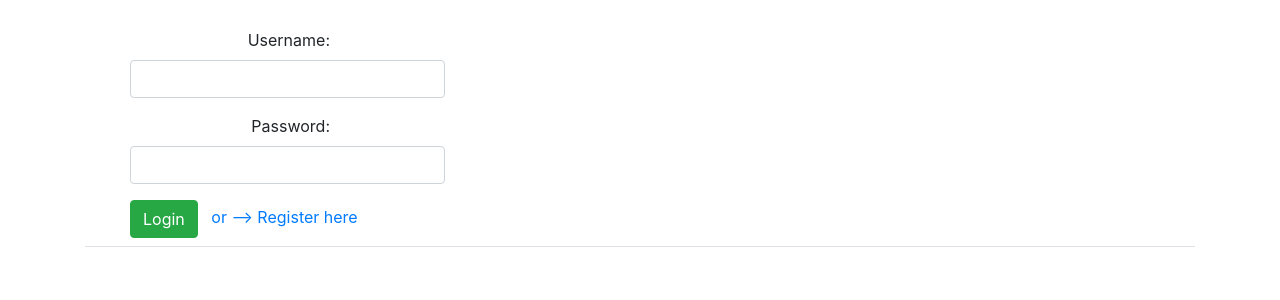
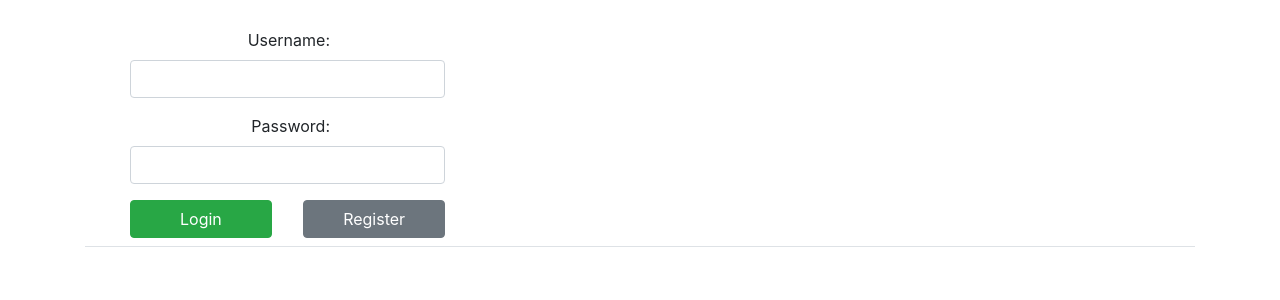
Before and after one commit to teemu-mjr/board-game, a Django app: template users/templates/registration/login.html in a window 1280 px wide. Shown: the part 276-576 px from the top of the page. Run offline with Django 3.2, Linux system fonts and the light colour scheme; the template is opened without the code that fills it, so the values that code supplies are empty; some libraries are stand-ins or nearby versions.

Commit message:
adds register button and error styling to login.html

```diff
--- a/users/templates/registration/login.html
+++ b/users/templates/registration/login.html
@@ -3,7 +3,8 @@
 {% block page_header %}
 <div class="jumbotron">
     <h1 class="display-5">Returning to this website</h1>
-        <class="lead"></p>Login here using your username and password.
+    <class="lead">
+        </p>Login here using your username and password.
 
         (Cookies must be enable in your browser)
         {% endblock page_header %}
@@ -18,8 +19,19 @@
                         <div class="panel-heading">
                         </div>
                         <div class="panel-body">
-                        {% if error_message %}
-                            <p class="bg-danger p-d ml-b">{{ error_message }}</p>
+                            {% if form.errors %}
+                            {% for field in form %}
+                            {% for error in field.errors %}
+                            <div class="alert alert-danger">
+                                <strong>{{ error|escape }}</strong>
+                            </div>
+                            {% endfor %}
+                            {% endfor %}
+                            {% for error in form.non_field_errors %}
+                            <div class="alert alert-danger">
+                                <strong>{{ error|escape }}</strong>
+                            </div>
+                            {% endfor %}
                             {% endif %}
                             <div class="form-group clearfix">
                                 <label for="username" class="col-md-4 control-label text-right">Username:</label>
@@ -33,12 +45,13 @@
                                     <input name="password" type="password" class="form-control" />
                                 </div>
                             </div>
-                        <div class="col-md-6 col-md-offset-4">
-                            <input name="login" type="submit" value="Login" class="btn btn-success" /> &nbsp;
-                            <a href="{% url 'users:register' %}">or --> Register here</a>
+                            <div class="d-flex justify-content-between col-md-6 col-md-offset-4">
+                                <input name="login" type="submit" value="Login" class="btn btn-success"
+                                    style="width: 45%" />
+                                <a class="btn btn-secondary" style="width: 45%"
+                                    href="{% url 'users:register' %}">Register</a>
+                            </div>
                             <input type="hidden" name="next" value="{% url 'board_games:index' %}">
-
-                        </div>
                         </div>
                     </div>
                 </div>
```
Also changed, not shown: db.sqlite3. Lines whose indentation alone changed are shown as unchanged.
